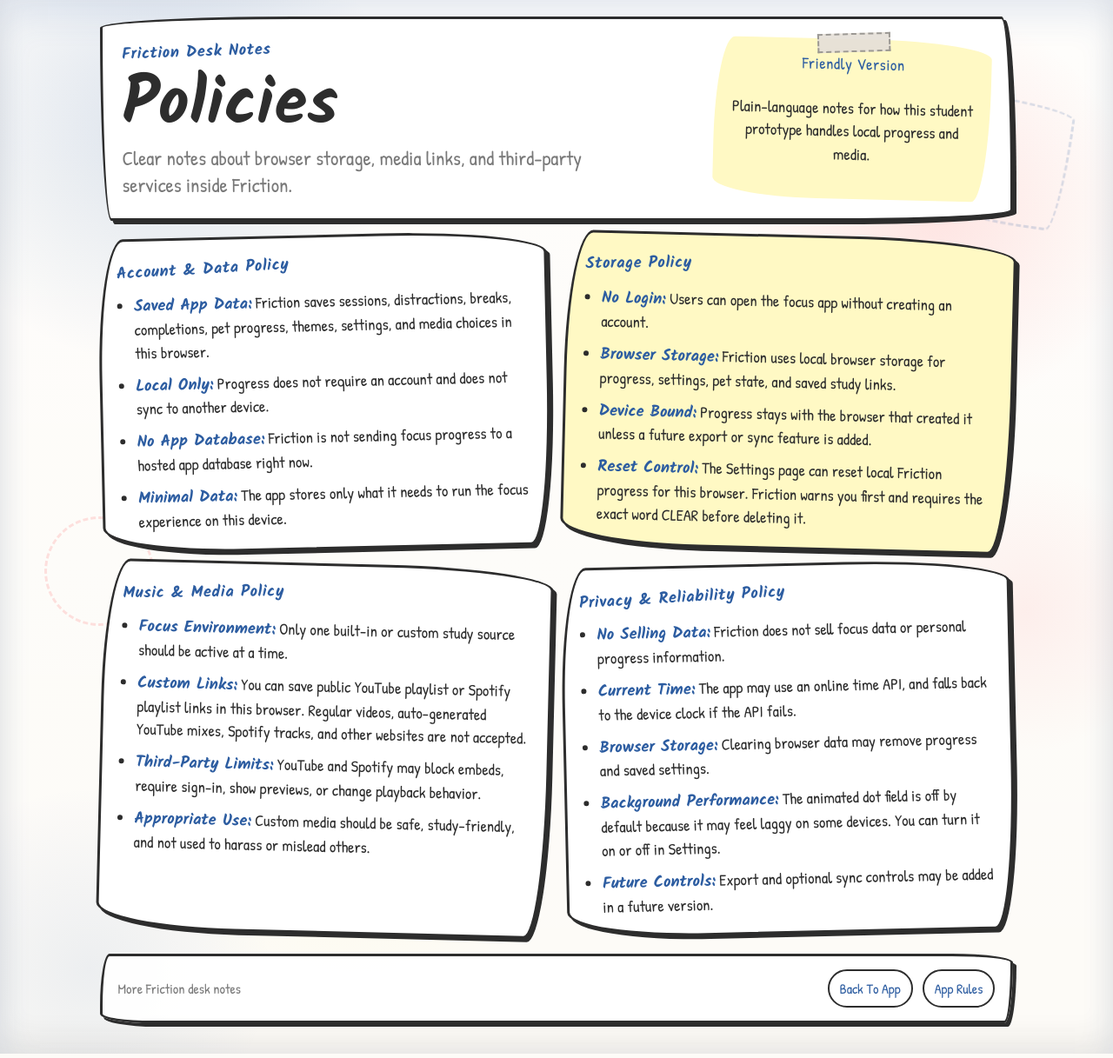
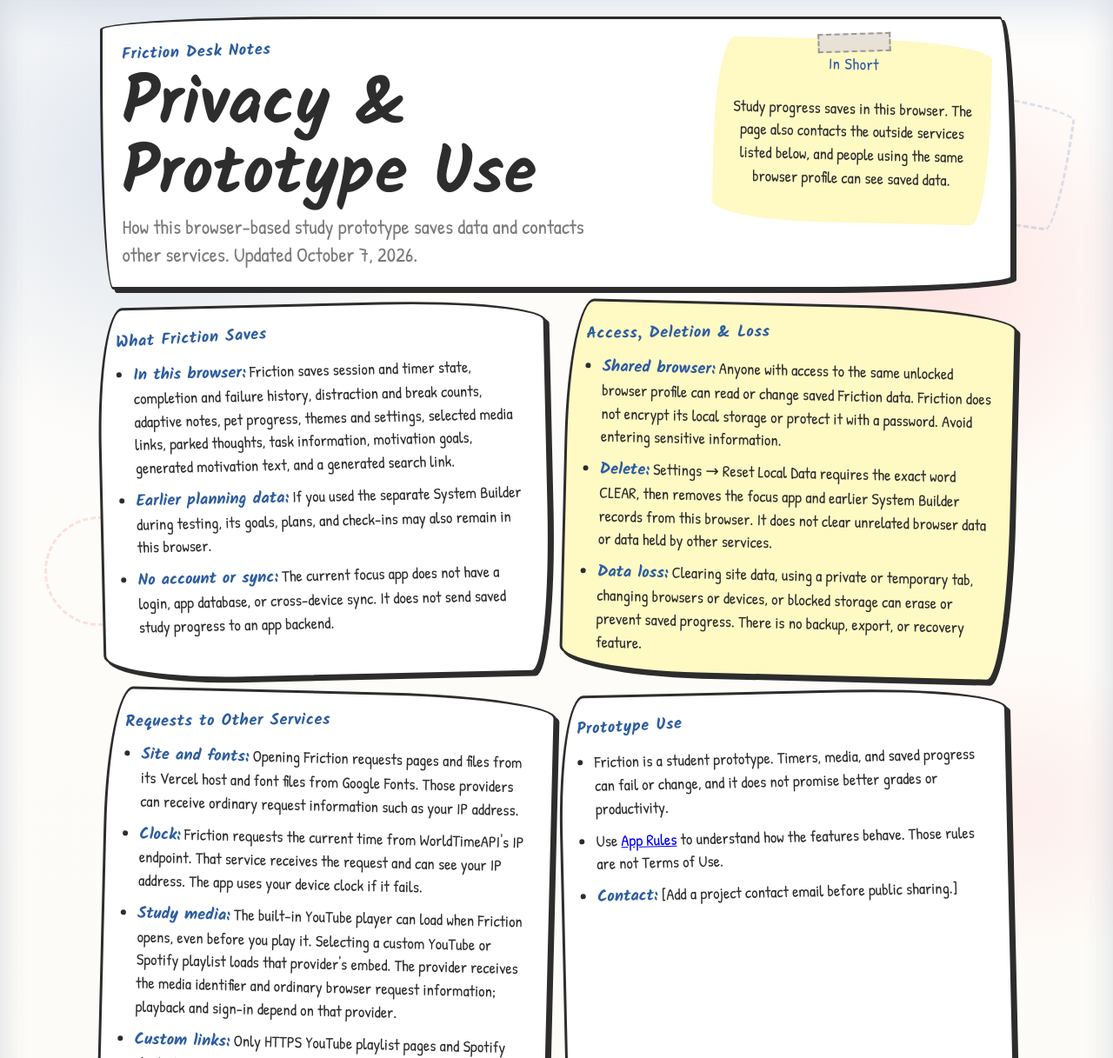
Before and after one commit to SreehanAdigopula/Fricton_all_versions, a website: page policies.html in a window 1280 px wide. Shown: the top 1217 px of the page at 87% size. Drawn offline with Linux system fonts and the light colour scheme.

Commit message:
Harden Friction privacy and local data handling

```diff
--- a/policies.html
+++ b/policies.html
@@ -3,7 +3,7 @@
 <head>
     <meta charset="UTF-8">
     <meta name="viewport" content="width=device-width, initial-scale=1.0">
-    <title>Friction Policies</title>
+    <title>Friction Privacy and Prototype Use</title>
     <link rel="preconnect" href="https://fonts.googleapis.com">
     <link rel="preconnect" href="https://fonts.gstatic.com" crossorigin>
     <link href="https://fonts.googleapis.com/css2?family=Kalam:wght@400;700&family=Patrick+Hand&display=swap" rel="stylesheet">
@@ -15,55 +15,52 @@
         <section class="hero-board wobble-xl pin-card info-hero">
             <div class="hero-copy">
                 <p class="scribble-label">Friction Desk Notes</p>
-                <h1>Policies</h1>
-                <p class="hero-subtitle">Clear notes about browser storage, media links, and third-party services inside Friction.</p>
+                <h1>Privacy &amp; Prototype Use</h1>
+                <p class="hero-subtitle">How this browser-based study prototype saves data and contacts other services. Updated October 7, 2026.</p>
             </div>
             <aside class="hero-note wobble-md rotate-right">
                 <span class="tape tape-top"></span>
-                <p class="mini-label">Friendly Version</p>
-                <p class="note-copy">Plain-language notes for how this student prototype handles local progress and media.</p>
+                <p class="mini-label">In Short</p>
+                <p class="note-copy">Study progress saves in this browser. The page also contacts the outside services listed below, and people using the same browser profile can see saved data.</p>
             </aside>
         </section>
 
         <section class="info-grid">
             <article class="board-card wobble-lg rotate-left">
-                <p class="scribble-label">Account & Data Policy</p>
+                <p class="scribble-label">What Friction Saves</p>
                 <ul class="policy-list">
-                    <li><strong>Saved App Data:</strong> Friction saves sessions, distractions, breaks, completions, pet progress, themes, settings, and media choices in this browser.</li>
-                    <li><strong>Local Only:</strong> Progress does not require an account and does not sync to another device.</li>
-                    <li><strong>No App Database:</strong> Friction is not sending focus progress to a hosted app database right now.</li>
-                    <li><strong>Minimal Data:</strong> The app stores only what it needs to run the focus experience on this device.</li>
+                    <li><strong>In this browser:</strong> Friction saves session and timer state, completion and failure history, distraction and break counts, adaptive notes, pet progress, themes and settings, selected media links, parked thoughts, task information, motivation goals, generated motivation text, and a generated search link.</li>
+                    <li><strong>Earlier planning data:</strong> If you used the separate System Builder during testing, its goals, plans, and check-ins may also remain in this browser.</li>
+                    <li><strong>No account or sync:</strong> The current focus app does not have a login, app database, or cross-device sync. It does not send saved study progress to an app backend.</li>
                 </ul>
             </article>
 
             <article class="board-card sticky-card wobble-lg rotate-right">
-                <p class="scribble-label">Storage Policy</p>
+                <p class="scribble-label">Access, Deletion &amp; Loss</p>
                 <ul class="policy-list">
-                    <li><strong>No Login:</strong> Users can open the focus app without creating an account.</li>
-                    <li><strong>Browser Storage:</strong> Friction uses local browser storage for progress, settings, pet state, and saved study links.</li>
-                    <li><strong>Device Bound:</strong> Progress stays with the browser that created it unless a future export or sync feature is added.</li>
-                    <li><strong>Reset Control:</strong> The Settings page can reset local Friction progress for this browser. Friction warns you first and requires the exact word CLEAR before deleting it.</li>
+                    <li><strong>Shared browser:</strong> Anyone with access to the same unlocked browser profile can read or change saved Friction data. Friction does not encrypt its local storage or protect it with a password. Avoid entering sensitive information.</li>
+                    <li><strong>Delete:</strong> Settings → Reset Local Data requires the exact word CLEAR, then removes the focus app and earlier System Builder records from this browser. It does not clear unrelated browser data or data held by other services.</li>
+                    <li><strong>Data loss:</strong> Clearing site data, using a private or temporary tab, changing browsers or devices, or blocked storage can erase or prevent saved progress. There is no backup, export, or recovery feature.</li>
                 </ul>
             </article>
 
             <article class="board-card wobble-lg rotate-right">
-                <p class="scribble-label">Music & Media Policy</p>
+                <p class="scribble-label">Requests to Other Services</p>
                 <ul class="policy-list">
-                    <li><strong>Focus Environment:</strong> Only one built-in or custom study source should be active at a time.</li>
-                    <li><strong>Custom Links:</strong> You can save public YouTube playlist or Spotify playlist links in this browser. Regular videos, auto-generated YouTube mixes, Spotify tracks, and other websites are not accepted.</li>
-                    <li><strong>Third-Party Limits:</strong> YouTube and Spotify may block embeds, require sign-in, show previews, or change playback behavior.</li>
-                    <li><strong>Appropriate Use:</strong> Custom media should be safe, study-friendly, and not used to harass or mislead others.</li>
+                    <li><strong>Site and fonts:</strong> Opening Friction requests pages and files from its Vercel host and font files from Google Fonts. Those providers can receive ordinary request information such as your IP address.</li>
+                    <li><strong>Clock:</strong> Friction requests the current time from WorldTimeAPI's IP endpoint. That service receives the request and can see your IP address. The app uses your device clock if it fails.</li>
+                    <li><strong>Study media:</strong> The built-in YouTube player can load when Friction opens, even before you play it. Selecting a custom YouTube or Spotify playlist loads that provider's embed. The provider receives the media identifier and ordinary browser request information; playback and sign-in depend on that provider.</li>
+                    <li><strong>Custom links:</strong> Only HTTPS YouTube playlist pages and Spotify playlists are accepted. Regular videos, auto-generated YouTube mixes, Spotify tracks, and other websites are not accepted as custom links.</li>
+                    <li><strong>Motivation search:</strong> If the motivation feature is available and you choose to open its visual ideas link, Friction puts your goal text in a Google Images search URL. Opening it sends that search to Google. Generating motivation text within Friction does not itself run that search.</li>
                 </ul>
             </article>
 
             <article class="board-card wobble-lg rotate-left">
-                <p class="scribble-label">Privacy & Reliability Policy</p>
+                <p class="scribble-label">Prototype Use</p>
                 <ul class="policy-list">
-                    <li><strong>No Selling Data:</strong> Friction does not sell focus data or personal progress information.</li>
-                    <li><strong>Current Time:</strong> The app may use an online time API, and falls back to the device clock if the API fails.</li>
-                    <li><strong>Browser Storage:</strong> Clearing browser data may remove progress and saved settings.</li>
-                    <li><strong>Background Performance:</strong> The animated dot field is off by default because it may feel laggy on some devices. You can turn it on or off in Settings.</li>
-                    <li><strong>Future Controls:</strong> Export and optional sync controls may be added in a future version.</li>
+                    <li>Friction is a student prototype. Timers, media, and saved progress can fail or change, and it does not promise better grades or productivity.</li>
+                    <li>Use <a href="app-rules.html">App Rules</a> to understand how the features behave. Those rules are not Terms of Use.</li>
+                    <li><strong>Contact:</strong> [Add a project contact email before public sharing.]</li>
                 </ul>
             </article>
         </section>
```
Also changed, not shown: frictionJS.js (+13 -2 lines), friction_html.html (+3 -3 lines), tests/e2e/core.spec.mjs (+5 -1 lines), tests/e2e/security.spec.mjs (+75 -0 lines), tests/server.mjs (+62 -13 lines), tests/static-check.mjs (+1 -1 lines), README.md.
